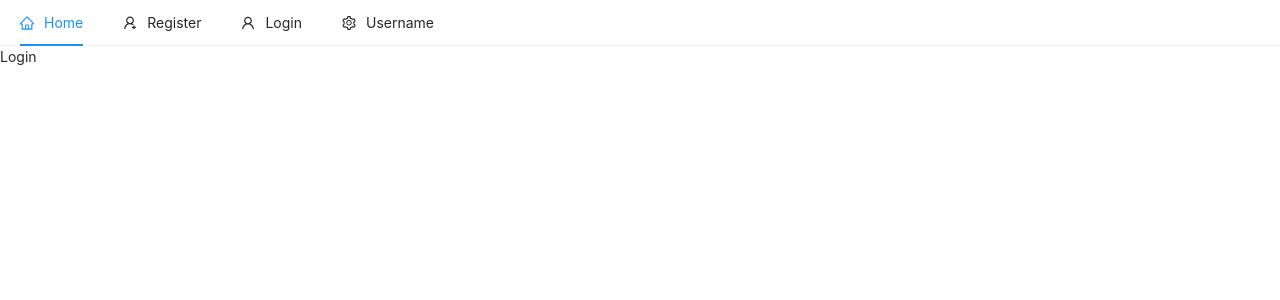
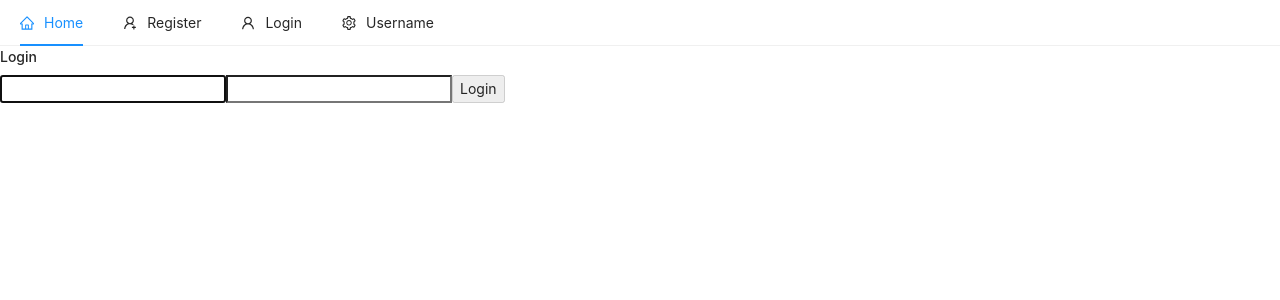
Before and after one commit to JaimeSolisS/presupuestos, a React (Create React App) app in the folder client/: page /login in a window 1280 px wide. Shown: the top 300 px of the page. Built offline with nearby package versions, Linux system fonts and the light colour scheme; no server answers.

Commit message:
Feat Login with email and password  and Login page

```diff
--- a/client/src/pages/auth/Login.js
+++ b/client/src/pages/auth/Login.js
@@ -1,10 +1,81 @@
-import React from 'react'
+import { Button } from 'antd';
+import React, {useState} from 'react'
+import styled from 'styled-components'
+import {auth} from '../../firebase'
+import {toast} from 'react-toastify'
+import {useDispatch} from 'react-redux'
 
- const Login = () => {
+ const Login = ({history}) => {
+
+
+     const [email, setEmail] = useState("");
+     const [password, setPassword] = useState("");
+     const [loading, setLoading] = useState(false);
+
+     let dispatch = useDispatch();
+
+
+    const handleSubmit = async (e) => {
+        e.preventDefault();
+        //console.table(email, password)
+        setLoading(true);
+        try {
+        const result = await auth.signInWithEmailAndPassword(email, password);
+        //console.log(result)
+        const {user} = result
+        const idTokenResult = await user.getIdTokenResult()
+
+        dispatch({
+            type: 'LOGGED_IN_USER',
+            payload: {
+              email: user.email, //se puede agregar más info después
+              token: idTokenResult.token,
+            },
+          });
+          history.push('/')
+        } catch (error){
+            //console.log(error)
+            toast.error(error.message)
+            setLoading(false);
+        }
+        };
+
+    const loginForm = () => (<form onSubmit={handleSubmit}>
+        <input type="email"
+        className= "form-control"
+        value={email}
+        onChange={e => setEmail(e.target.value)}
+        autoFocus
+        />
+
+        <input type="password"
+        className= "form-control"
+        value={password}
+        onChange={e => setPassword(e.target.value)}
+        />
+
+        <button onClick={handleSubmit} type="submit" className="btn btn-raised" disabled={!email || password.length < 6}>
+            Login
+        </button>
+
+    </form>
+);
      return (
-         <div>
-             <p>Login</p>
-         </div>
+
+        <div className="container p-5">
+            <div className="row">
+                <div className="col-md-6 offset-md-3">
+
+                    <h4>Login</h4>
+
+
+                    {loginForm()}
+
+                </div>
+
+            </div>
+
+        </div>
      )
  }
 
```
